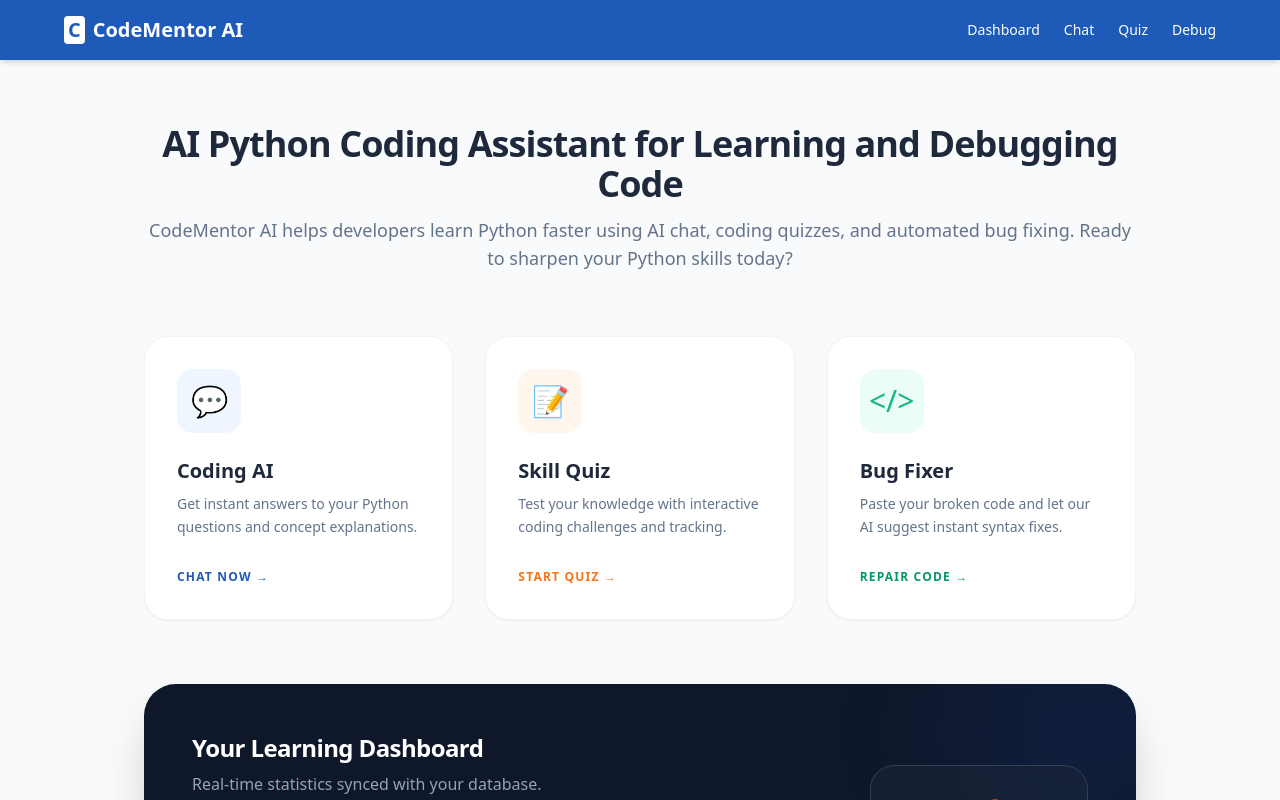
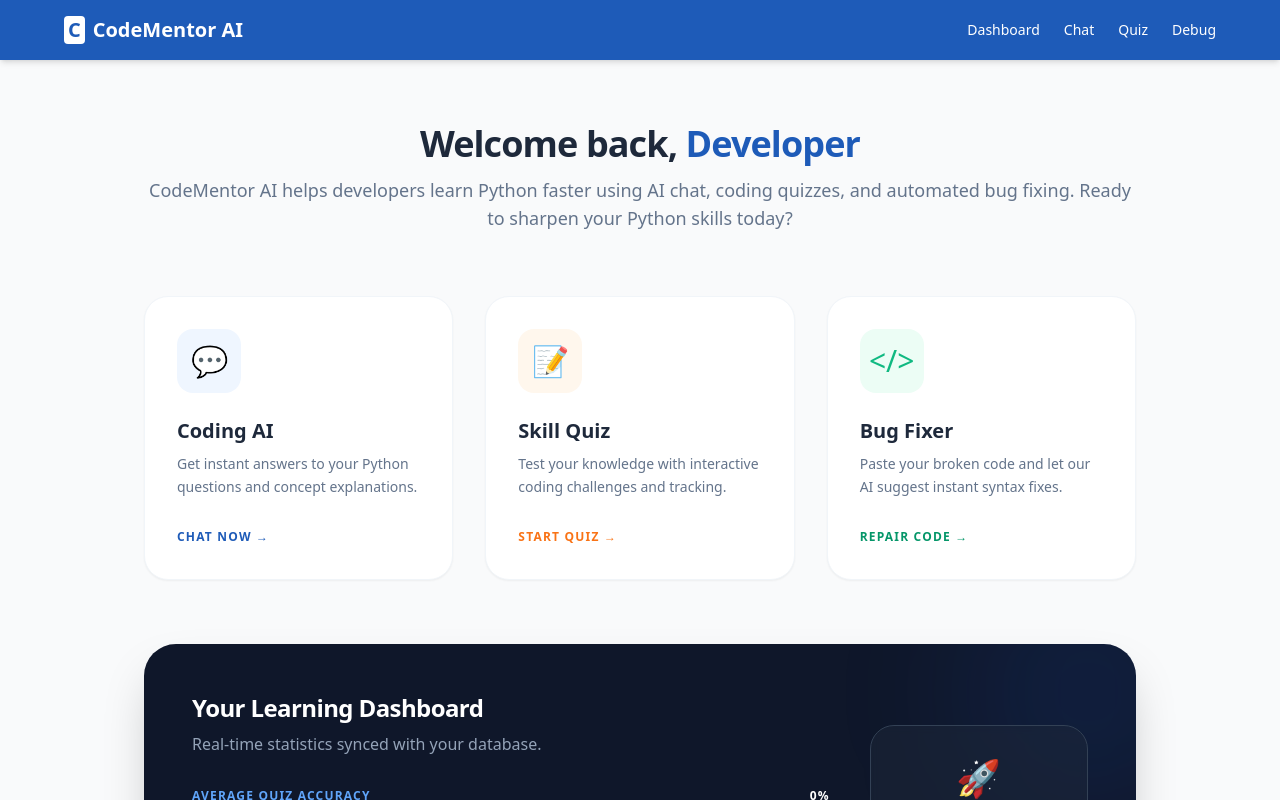
Before and after one commit to Dantez21/CodeMentor-AI, a React (Create React App) app in the folder frontend/: page / in a window 1280 px wide. Shown: the top 800 px of the page. Built offline with nearby package versions, Linux system fonts and the light colour scheme; no server answers.

Commit message:
Made few changes on landing page

```diff
--- a/frontend/src/pages/Home.jsx
+++ b/frontend/src/pages/Home.jsx
@@ -34,8 +34,8 @@ const Home = () => {
       {/* Hero Section */}
       <div className="text-center mb-16">
         <h2 className="text-4xl font-black text-slate-800 tracking-tight">
-          AI Python Coding Assistant for Learning and Debugging Code
-          {/* Welcome back, <span className="text-[#1e5bb8]">{stats.username}</span> */}
+          {/* AI Python Coding Assistant for Learning and Debugging Code */}
+          Welcome back, <span className="text-[#1e5bb8]">{stats.username}</span>
         </h2>
         <p className="text-slate-500 mt-3 text-lg font-medium">
           CodeMentor AI helps developers learn Python faster using AI chat, coding quizzes, and automated bug fixing.
```
